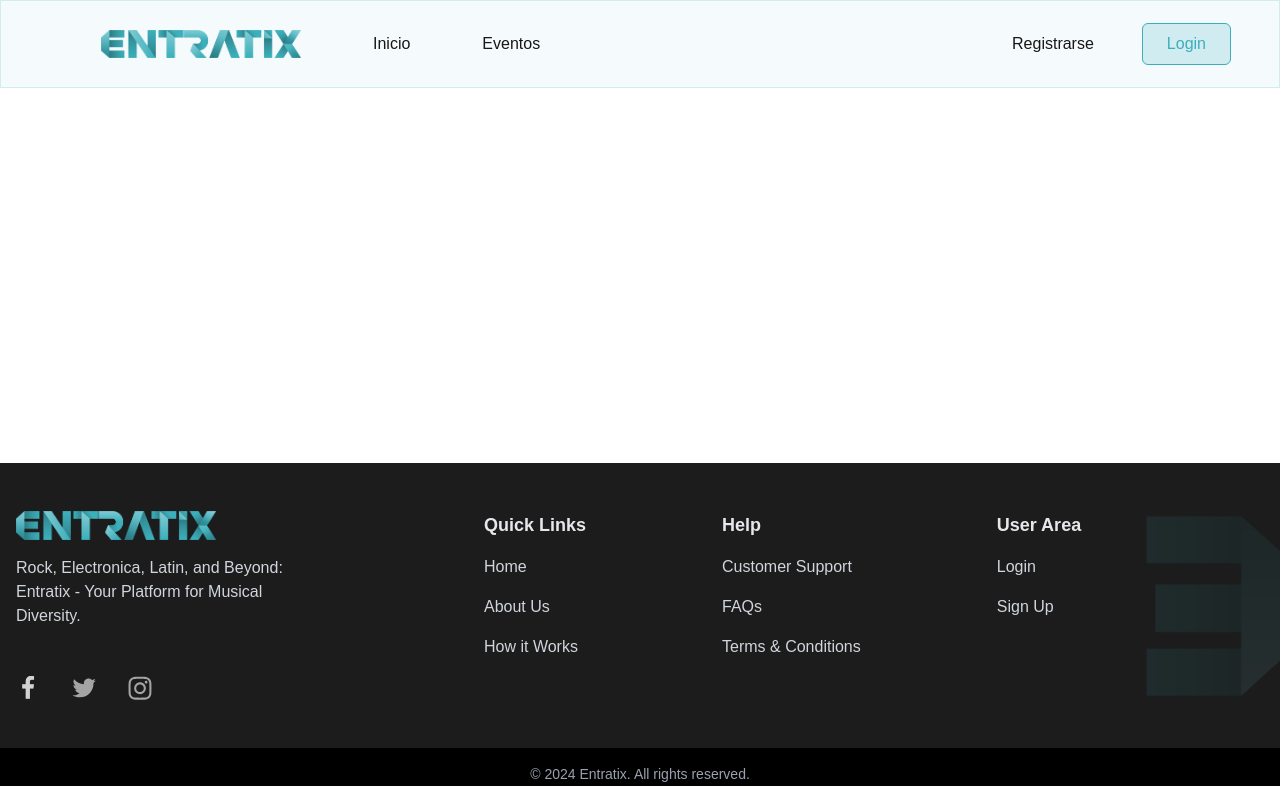
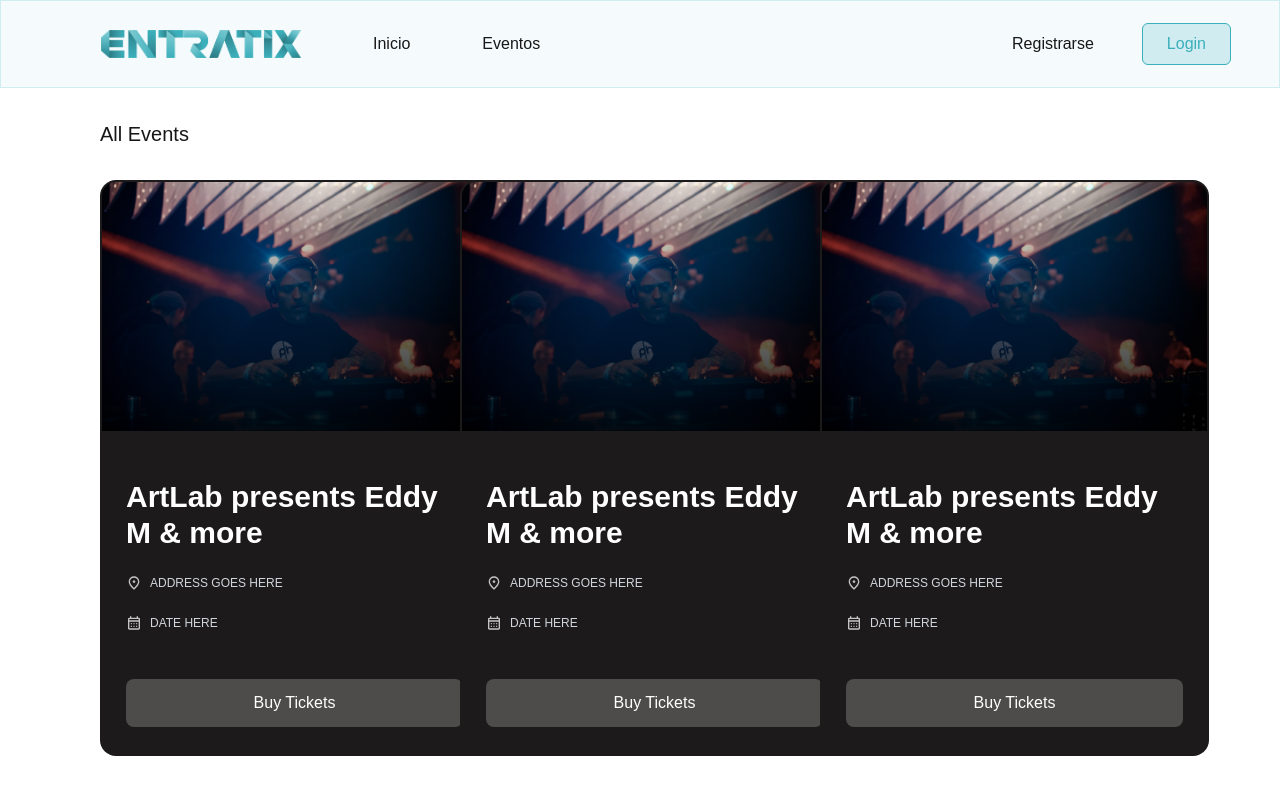
Before and after one commit to ferbermu/Entratix, a Next.js app: page / in a window 1280 px wide. Shown: the top 786 px of the page. Built offline with nearby package versions, Linux system fonts and the light colour scheme.

Commit message:
Cards añadidos

```diff
--- /dev/null
+++ b/src/app/components/Card.tsx
@@ -0,0 +1,65 @@
+import React from 'react';
+import Image from 'next/image';
+
+export interface CardProps {
+  title: string;
+  address: string;
+  date: string;
+  imageUrl: string;
+  addressIcon: string;
+  dateIcon: string;
+}
+
+export const Card = ({
+  title,
+  address,
+  date,
+  imageUrl,
+  addressIcon,
+  dateIcon,
+}: CardProps) => {
+  return (
+    <div className="group relative w-[389px] h-[576px] rounded-2xl overflow-hidden border-2 border-transparent hover:border-[#3BAFBB] bg-[#1C1A1A] cursor-pointer transition-colors duration-300">
+      <div className="relative h-[249px] w-full">
+        <Image
+          src={imageUrl}
+          alt={title}
+          fill
+          className="object-cover"
+          priority
+        />
+        <div className="absolute inset-0 bg-gradient-to-t from-black/90 via-black/50 to-transparent" />
+      </div>
+
+      <div className="p-6 text-white flex flex-col">
+        <h3 className="text-3xl font-semibold mt-6 mb-6">{title}</h3>
+
+        <div className="flex items-center gap-2 text-md text-gray-300 mb-6">
+          <Image
+            src={addressIcon}
+            alt="Location icon"
+            width={16}
+            height={16}
+            className="opacity-75"
+          />
+          <span className="text-xs">{address}</span>
+        </div>
+
+        <div className="flex items-center gap-2 text-md text-gray-300 mb-6">
+          <Image
+            src={dateIcon}
+            alt="Calendar icon"
+            width={16}
+            height={16}
+            className="opacity-75"
+          />
+          <span className="text-xs">{date}</span>
+        </div>
+
+        <button className="w-full mt-6 px-4 py-3 bg-[#4E4B4B] text-white rounded-lg transition-colors duration-300 group-hover:bg-[#3BAFBB]">
+          Buy Tickets
+        </button>
+      </div>
+    </div>
+  );
+};
--- /dev/null
+++ b/src/app/components/HomePage.tsx
@@ -0,0 +1,100 @@
+import React from 'react';
+import { Card, CardProps } from './Card';
+import Image from 'next/image';
+
+const CardData: CardProps[] = [
+  {
+    title: 'ArtLab presents Eddy M & more',
+    address: 'ADDRESS GOES HERE',
+    date: 'DATE HERE',
+    imageUrl: '/assets/show1.jpg',
+    dateIcon: '/assets/icons/cards/calendar_month.svg',
+    addressIcon: '/assets/icons/cards/location.svg',
+  },
+  {
+    title: 'ArtLab presents Eddy M & more',
+    address: 'ADDRESS GOES HERE',
+    date: 'DATE HERE',
+    imageUrl: '/assets/show1.jpg',
+    dateIcon: '/assets/icons/cards/calendar_month.svg',
+    addressIcon: '/assets/icons/cards/location.svg',
+  },
+  {
+    title: 'ArtLab presents Eddy M & more',
+    address: 'ADDRESS GOES HERE',
+    date: 'DATE HERE',
+    imageUrl: '/assets/show1.jpg',
+    dateIcon: '/assets/icons/cards/calendar_month.svg',
+    addressIcon: '/assets/icons/cards/location.svg',
+  },
+  {
+    title: 'ArtLab presents Eddy M & more',
+    address: 'ADDRESS GOES HERE',
+    date: 'DATE HERE',
+    imageUrl: '/assets/show1.jpg',
+    dateIcon: '/assets/icons/cards/calendar_month.svg',
+    addressIcon: '/assets/icons/cards/location.svg',
+  },
+  {
+    title: 'ArtLab presents Eddy M & more',
+    address: 'ADDRESS GOES HERE',
+    date: 'DATE HERE',
+    imageUrl: '/assets/show1.jpg',
+    dateIcon: '/assets/icons/cards/calendar_month.svg',
+    addressIcon: '/assets/icons/cards/location.svg',
+  },
+  {
+    title: 'Key on Tour - Plaza de Toros Colonia',
+    address: 'ADDRESS GOES HERE',
+    date: 'DATE HERE',
+    imageUrl: '/assets/show1.jpg',
+    dateIcon: '/assets/icons/cards/calendar_month.svg',
+    addressIcon: '/assets/icons/cards/location.svg',
+  },
+  {
+    title: 'Key on Tour - Plaza de Toros Colonia',
+    address: 'ADDRESS GOES HERE',
+    date: 'DATE HERE',
+    imageUrl: '/assets/show1.jpg',
+    dateIcon: '/assets/icons/cards/calendar_month.svg',
+    addressIcon: '/assets/icons/cards/location.svg',
+  },
+  {
+    title: 'Key on Tour - Plaza de Toros Colonia',
+    address: 'ADDRESS GOES HERE',
+    date: 'DATE HERE',
+    imageUrl: '/assets/show1.jpg',
+    dateIcon: '/assets/icons/cards/calendar_month.svg',
+    addressIcon: '/assets/icons/cards/location.svg',
+  },
+  {
+    title: 'Key on Tour - Plaza de Toros Colonia',
+    address: 'ADDRESS GOES HERE',
+    date: 'DATE HERE',
+    imageUrl: '/assets/show1.jpg',
+    dateIcon: '/assets/icons/cards/calendar_month.svg',
+    addressIcon: '/assets/icons/cards/location.svg',
+  },
+];
+
+export const HomePage = () => {
+  return (
+    <div className="container mx-auto">
+      <h1 className="text-xl mt-8 ml-[100px]"> All Events </h1>
+      <div className="grid grid-cols-1 md:grid-cols-2 lg:grid-cols-3 gap-y-8 px-[100px] py-8 ">
+        {CardData.map((item, key) => (
+          <Card
+            key={key}
+            title={item.title}
+            addressIcon={item.addressIcon}
+            dateIcon={item.dateIcon}
+            address={item.address}
+            date={item.date}
+            imageUrl={item.imageUrl}
+          />
+        ))}
+      </div>
+    </div>
+  );
+};
+export default HomePage;
--- a/src/app/layout.tsx
+++ b/src/app/layout.tsx
@@ -3,6 +3,8 @@ import { Geist, Geist_Mono } from 'next/font/google';
 import './globals.css';
 import { Navbar } from './components/Navbar';
 import Footer from './components/Footer';
+import { Card } from './components/Card';
+import { HomePage } from './components/HomePage';
 
 const geistSans = Geist({
   variable: '--font-geist-sans',
@@ -30,6 +32,7 @@ export default function RootLayout({
         className={`${geistSans.variable} ${geistMono.variable}  min-h-screen flex flex-col antialiased`}
       >
         <Navbar />
+        <HomePage />
 
         {children}
         <Footer />
```
